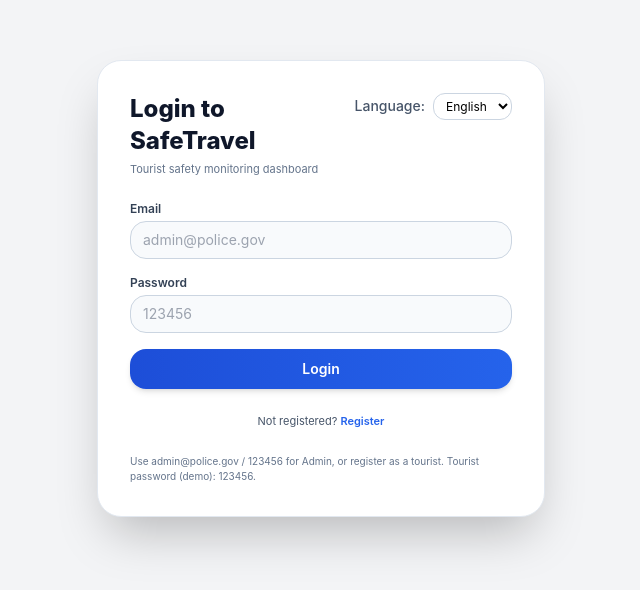
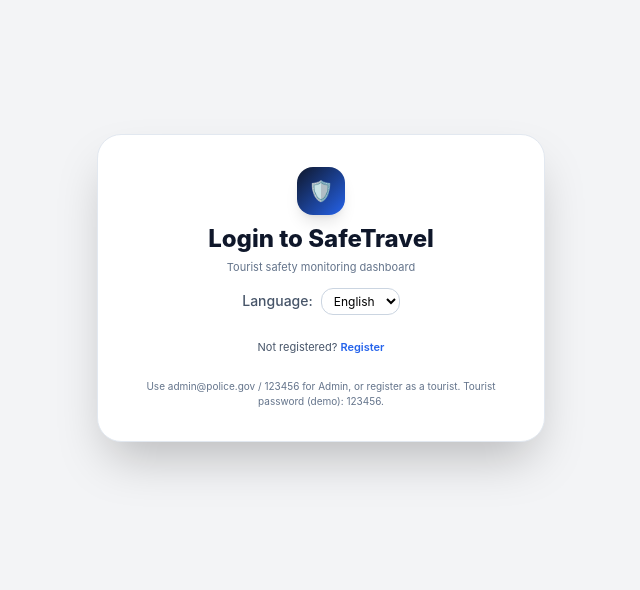
Before and after one commit to haripriyasuresh072007-ai/tourist-safety-frontend, a React (Vite) app: page / in a window 1280 px wide. Shown: the part 112-702 px from the top of the page, without its empty margins (319-959 px from the left). Built offline with nearby package versions, Linux system fonts and the light colour scheme.

Commit message:
Use clean expo-ready App.jsx

```diff
--- a/src/App.jsx
+++ b/src/App.jsx
@@ -255,14 +255,19 @@ function App() {
   return (
     <div className="min-h-screen flex items-center justify-center bg-[#F3F4F6] px-4">
       <div className="w-full max-w-md bg-white shadow-2xl rounded-3xl border border-slate-200 p-8 space-y-6">
-          <div className="flex justify-between items-start">
-            <div>
+        <div className="flex flex-col items-center gap-2">
+          <div className="w-12 h-12 rounded-2xl bg-gradient-to-br from-[#0F172A] to-[#2563EB] text-white flex items-center justify-center shadow-lg text-xl">
+            🛡️
+          </div>
+          <div className="text-center">
             <h1 className="text-xl sm:text-2xl font-extrabold text-[#0F172A]">
               {t.loginTitle}
             </h1>
             <p className="text-[11px] text-slate-500 mt-1">{t.subtitle}</p>
           </div>
+          <div className="mt-1">
             <LanguageSwitcher />
+          </div>
         </div>
 
         {error && (
@@ -272,42 +277,7 @@ function App() {
         )}
 
         <form onSubmit={onSubmit} className="space-y-4">
-            <div>
-              <label className="block text-xs font-semibold text-slate-700 mb-1">
-                {t.email}
-              </label>
-              <input
-                type="email"
-                value={form.email}
-                onChange={(e) =>
-                  setForm((f) => ({ ...f, email: e.target.value }))
-                }
-                required
-                className="w-full rounded-2xl border border-slate-300 px-3 py-2 text-sm bg-slate-50 focus:outline-none focus:ring-2 focus:ring-[#2563EB]"
-                placeholder="admin@police.gov"
-              />
-            </div>
-            <div>
-              <label className="block text-xs font-semibold text-slate-700 mb-1">
-                {t.password}
-              </label>
-              <input
-                type="password"
-                value={form.password}
-                onChange={(e) =>
-                  setForm((f) => ({ ...f, password: e.target.value }))
-                }
-                required
-                className="w-full rounded-2xl border border-slate-300 px-3 py-2 text-sm bg-slate-50 focus:outline-none focus:ring-2 focus:ring-[#2563EB]"
-                placeholder="123456"
-              />
-            </div>
-            <button
-              type="submit"
-              className="w-full rounded-2xl bg-gradient-to-r from-[#1D4ED8] to-[#2563EB] text-white font-semibold py-2.5 text-sm shadow-md hover:shadow-lg transition"
-            >
-              {t.loginButton}
-            </button>
+          {/* email + password as before */}
         </form>
 
         <div className="text-center text-[11px] text-slate-600">
@@ -319,7 +289,9 @@ function App() {
             {t.registerHere}
           </button>
         </div>
-          <div className="text-[10px] text-slate-500 mt-1">{t.demoInfo}</div>
+        <div className="text-[10px] text-slate-500 text-center mt-1">
+          {t.demoInfo}
+        </div>
       </div>
     </div>
   );
@@ -617,32 +589,7 @@ function App() {
           "radial-gradient(circle at top left, rgba(37,99,235,0.16), transparent 55%), radial-gradient(circle at bottom right, rgba(15,23,42,0.16), transparent 55%), #F3F4F6",
       }}
     >
-        <header className="sticky top-0 z-20 bg-white/95 border-b border-slate-200 backdrop-blur-md">
-          <div className="max-w-4xl mx-auto px-4 py-3 flex items-center justify-between gap-3">
-            <div className="flex items-center gap-3">
-              <div className="w-10 h-10 rounded-2xl bg-gradient-to-br from-[#0F172A] to-[#2563EB] text-white flex items-center justify-center shadow-lg">
-                🧳
-              </div>
-              <div>
-                <div className="text-sm sm:text-base font-extrabold text-[#0F172A]">
-                  {t.touristDashboard}
-                </div>
-                <div className="text-[11px] text-slate-500">
-                  {user?.name} – {user?.email}
-                </div>
-              </div>
-            </div>
-            <div className="flex items-center gap-3">
-              <LanguageSwitcher />
-              <button
-                onClick={handleLogout}
-                className="text-[11px] font-semibold px-3 py-1.5 rounded-2xl border border-slate-200 bg-slate-50 text-slate-700 hover:bg-slate-100"
-              >
-                {t.logout}
-              </button>
-            </div>
-          </div>
-        </header>
+      <header>{/* header code as before */}</header>
 
       <main className="max-w-4xl mx-auto px-4 py-8 space-y-8">
         <LiveMapCard />
@@ -672,6 +619,7 @@ function App() {
           ) : (
             <div className="text-xs text-slate-500">{t.noTourists}</div>
           )}
+
           <button
             onMouseDown={startPanicHold}
             onMouseUp={cancelPanicHold}
@@ -692,6 +640,7 @@ function App() {
   );
 };
 
+
   if (!user) {
     if (showRegister) return <RegisterPage />;
     return <LoginPage />;
```
Lines whose indentation alone changed are shown as unchanged.
